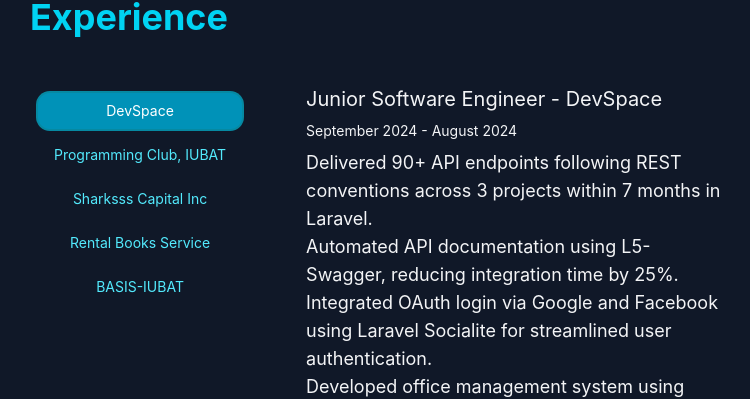
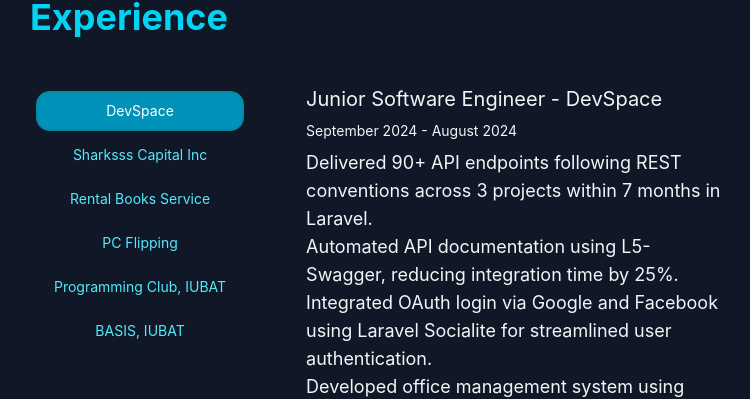
Before and after one commit to Shahriar-Hossein/portfolio-website, a Vue app: page / in a window 1280 px wide. Shown: the part 2495-2894 px from the top of the page, without its empty margins (258-1008 px from the left). Built offline with nearby package versions, Linux system fonts and the light colour scheme.

Commit message:
updated experience data

```diff
--- a/src/data/experiences.ts
+++ b/src/data/experiences.ts
@@ -18,19 +18,6 @@
     ],
   },
   {
-    designation: 'Programming Trainer',
-    company_name: 'Programming Club, IUBAT',
-    company_link: 'https://www.facebook.com/groups/1689495774649321',
-    time: 'May 2022 - December 2023',
-    bullets: [
-      'Taught C/C++ fundamentals and problem-solving skills to 100+ beginner students over multiple semesters.',
-      'Designed and led a two-tier training program, transitioning students from basic syntax to competitive programming in C++.',
-      'Designed and led a two-tier training program, transitioning students from basic syntax to competitive programming in C++.',
-      'Contributed to the planning and execution of 5+ live programming competitions as a volunteer',
-      'Developed structured lesson plans and session schedule to ensure consistent, progressive learning outcomes.'
-    ],
-  },
-  {
     designation: 'Software Engineer (Part-Time)',
     company_name: 'Sharksss Capital Inc',
     company_link: 'https://www.facebook.com/profile.php?id=61576568017984',
@@ -46,7 +33,7 @@
   },
   {
     designation: 'Founder & CEO',
-    company_name: 'Rental Books Service',
+    company_name: 'Rental Books Service ',
     company_link: 'https://www.facebook.com/profile.php?id=100091935829821',
     time: 'May 2023 - Present',
     bullets: [
@@ -58,14 +45,41 @@
     ],
   },
   {
+    designation: 'PC Builder & Seller',
+    company_name: 'PC Flipping',
+    company_link: 'https://www.facebook.com/marketplace/profile/100010245782034/',
+    time: 'August 2024 - January 2025',
+    bullets: [
+      'Built and sold 4 custom PCs using a mix of used and new components, optimized for both performance and aesthetics.',
+      'Focused on popular AMD Ryzen CPUs (3500, 2600, 3600, 2700) and ensured system stability through temperature and game testing.',
+      'Installed and configured Windows OS, drivers, and essential software; performed hardware diagnostics and troubleshooting.',
+      'Practiced and improved cable management to enhance airflow and visual appeal.',
+      'Negotiated with buyers, showcased tested systems, and closed sales through Facebook Marketplace.',
+      'Gained practical experience in PC hardware, customer service, pricing strategy, and market demand analysis.'
+    ],
+  },
+  {
+    designation: 'Programming Trainer',
+    company_name: 'Programming Club, IUBAT',
+    company_link: 'https://www.facebook.com/groups/1689495774649321',
+    time: 'May 2022 - December 2023',
+    bullets: [
+      'Taught C/C++ fundamentals and problem-solving skills to 100+ beginner students over multiple semesters.',
+      'Designed and led a two-tier training program, transitioning students from basic syntax to competitive programming in C++.',
+      'Organized 15+ practice contests on VJudge, including weekly and monthly challenges to simulate live competition environments.',
+      'Contributed to the planning and execution of 5+ live programming competitions as a volunteer.',
+      'Developed structured lesson plans and session schedule to ensure consistent, progressive learning outcomes.'
+    ],
+  },
+  {
     designation: 'Executive Member',
-    company_name: 'BASIS-IUBAT',
+    company_name: 'BASIS, IUBAT',
     company_link: 'https://www.facebook.com/basisstudentsforumiubat',
     time: 'May 2022 - October 2024',
     bullets: [
       'Collaborated on planning and executing technical workshops and seminars, including hands-on sessions on Git & GitHub and webinars on internships and career development.',
       'Promoted events through coordinated on-campus campaigns and digital outreach, boosting engagement and attendance among students.',
-      'SContributed to event setup and branding — decorating venues with banners and balloons, arranging logistics, and ensuring a welcoming, professional atmosphere.',
+      'Contributed to event setup and branding — decorating venues with banners and balloons, arranging logistics, and ensuring a welcoming, professional atmosphere.',
       'Volunteered in event-day operations, including attendee registration, speaker support, and smooth flow of sessions.'
     ],
   },
```
